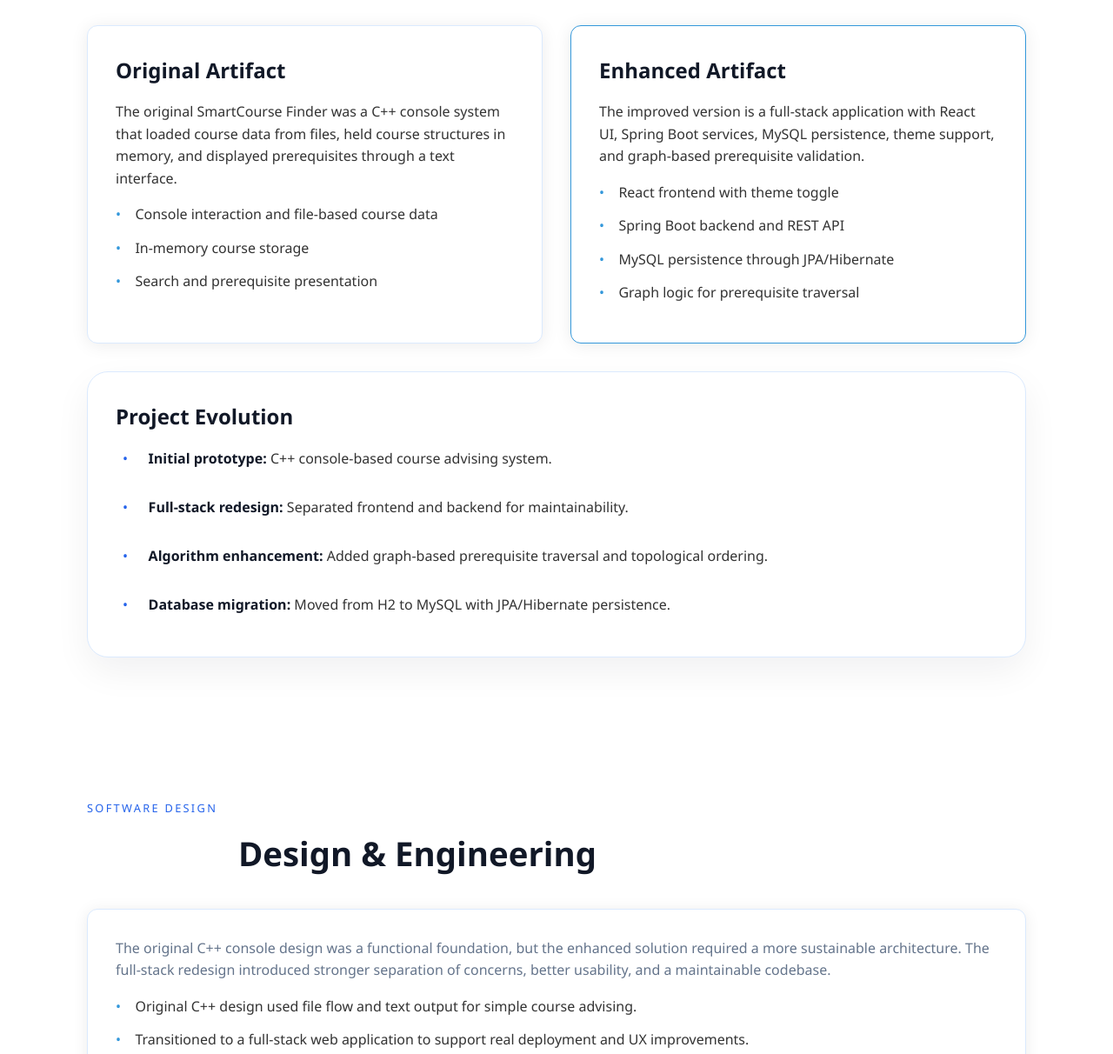
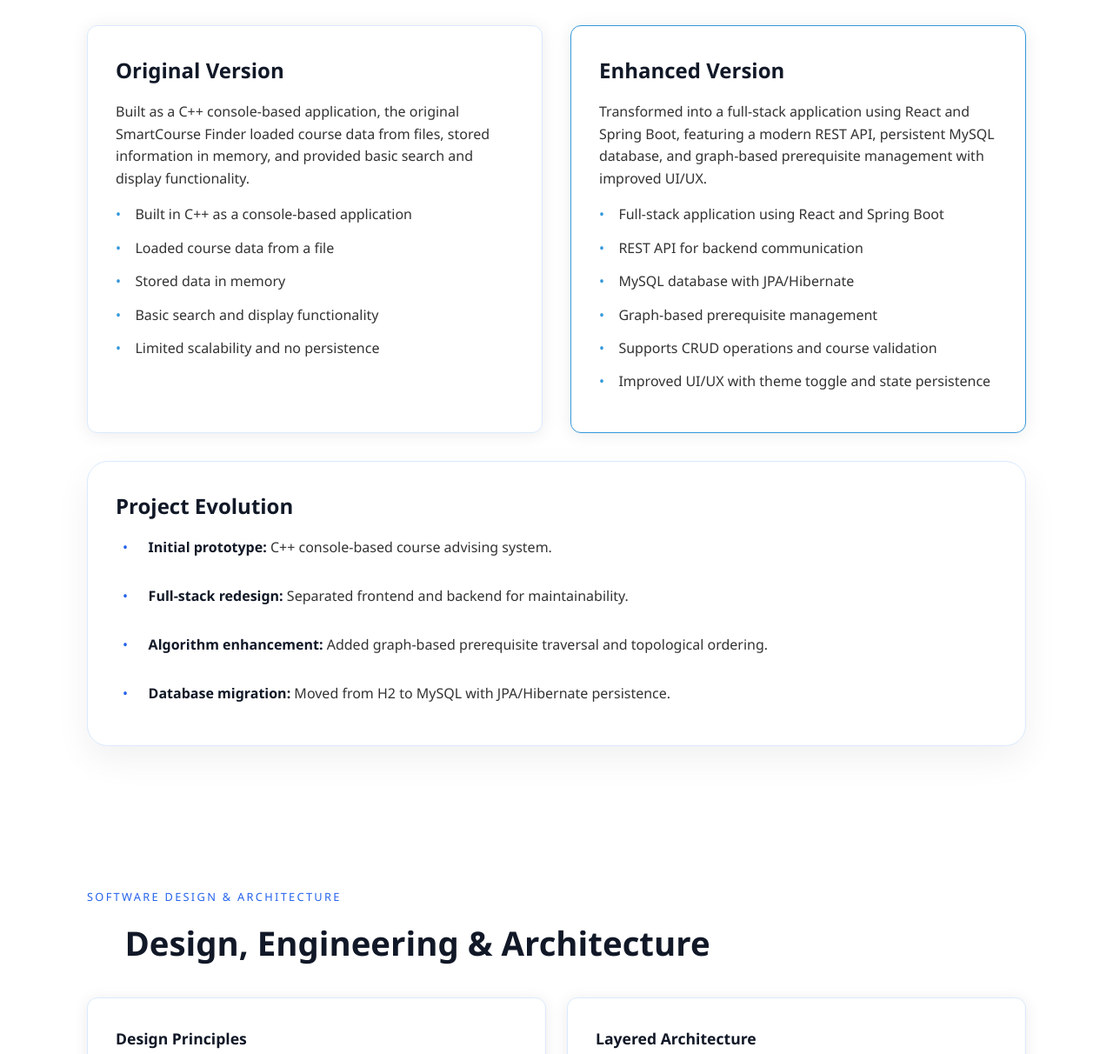
Before and after one commit to henoctshimanga/henoctshimanga.github.io, a plain HTML site: page index.html in a window 1280 px wide. Shown: the part 2747-3959 px from the top of the page at 87% size. Drawn offline with Linux system fonts and the light colour scheme.

Commit message:
enhance artifact comparison and add architecture section (index.html)

```diff
--- a/index.html
+++ b/index.html
@@ -139,22 +139,26 @@
                 </div>
                 <div class="comparison-grid">
                     <article class="comparison-panel">
-                        <h3>Original Artifact</h3>
-                        <p>The original SmartCourse Finder was a C++ console system that loaded course data from files, held course structures in memory, and displayed prerequisites through a text interface.</p>
+                        <h3>Original Version</h3>
+                        <p>Built as a C++ console-based application, the original SmartCourse Finder loaded course data from files, stored information in memory, and provided basic search and display functionality.</p>
                         <ul class="detail-list">
-                            <li>Console interaction and file-based course data</li>
-                            <li>In-memory course storage</li>
-                            <li>Search and prerequisite presentation</li>
+                            <li>Built in C++ as a console-based application</li>
+                            <li>Loaded course data from a file</li>
+                            <li>Stored data in memory</li>
+                            <li>Basic search and display functionality</li>
+                            <li>Limited scalability and no persistence</li>
                         </ul>
                     </article>
                     <article class="comparison-panel enhanced">
-                        <h3>Enhanced Artifact</h3>
-                        <p>The improved version is a full-stack application with React UI, Spring Boot services, MySQL persistence, theme support, and graph-based prerequisite validation.</p>
+                        <h3>Enhanced Version</h3>
+                        <p>Transformed into a full-stack application using React and Spring Boot, featuring a modern REST API, persistent MySQL database, and graph-based prerequisite management with improved UI/UX.</p>
                         <ul class="detail-list">
-                            <li>React frontend with theme toggle</li>
-                            <li>Spring Boot backend and REST API</li>
-                            <li>MySQL persistence through JPA/Hibernate</li>
-                            <li>Graph logic for prerequisite traversal</li>
+                            <li>Full-stack application using React and Spring Boot</li>
+                            <li>REST API for backend communication</li>
+                            <li>MySQL database with JPA/Hibernate</li>
+                            <li>Graph-based prerequisite management</li>
+                            <li>Supports CRUD operations and course validation</li>
+                            <li>Improved UI/UX with theme toggle and state persistence</li>
                         </ul>
                     </article>
                 </div>
@@ -173,11 +177,12 @@
         <section id="design" class="section narrative reveal">
             <div class="container">
                 <div class="section-header">
-                    <span class="eyebrow">Software Design</span>
-                    <h2>Design & Engineering</h2>
+                    <span class="eyebrow">Software Design & Architecture</span>
+                    <h2>Design, Engineering & Architecture</h2>
                 </div>
                 <div class="narrative-grid">
                     <article class="narrative-card">
+                        <h4 style="color: var(--text); margin-bottom: 1rem; font-size: 1.1rem;">Design Principles</h4>
                         <p>The original C++ console design was a functional foundation, but the enhanced solution required a more sustainable architecture. The full-stack redesign introduced stronger separation of concerns, better usability, and a maintainable codebase.</p>
                         <ul class="detail-list">
                             <li>Original C++ design used file flow and text output for simple course advising.</li>
@@ -191,6 +196,17 @@
                             <a href="#" class="link-btn">Enhanced Code</a>
                             <a href="#" class="link-btn">Narrative Document</a>
                         </div>
+                    </article>
+                    <article class="narrative-card">
+                        <h4 style="color: var(--text); margin-bottom: 1rem; font-size: 1.1rem;">Layered Architecture</h4>
+                        <p>The enhanced system follows a layered full-stack architecture that separates concerns across presentation, business logic, and data layers.</p>
+                        <ul class="detail-list">
+                            <li><strong>Frontend (React):</strong> Handles user interaction, state management, and UI rendering</li>
+                            <li><strong>Backend (Spring Boot):</strong> Provides RESTful APIs, business logic, and validation</li>
+                            <li><strong>Database (MySQL):</strong> Stores course and prerequisite data persistently</li>
+                            <li><strong>Application Logic:</strong> Uses graph-based structures to manage relationships and enforce rules</li>
+                        </ul>
+                        <p style="margin-top: 1rem; color: var(--muted);">This separation of concerns improves scalability, maintainability, and testability across the entire system.</p>
                     </article>
                 </div>
             </div>
```
